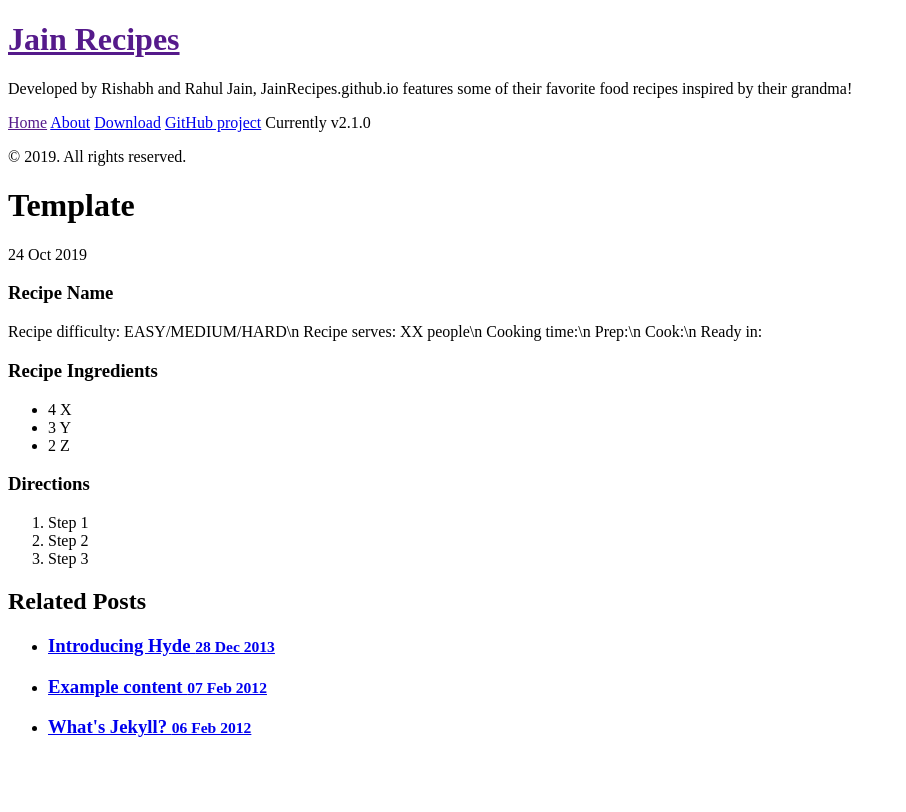
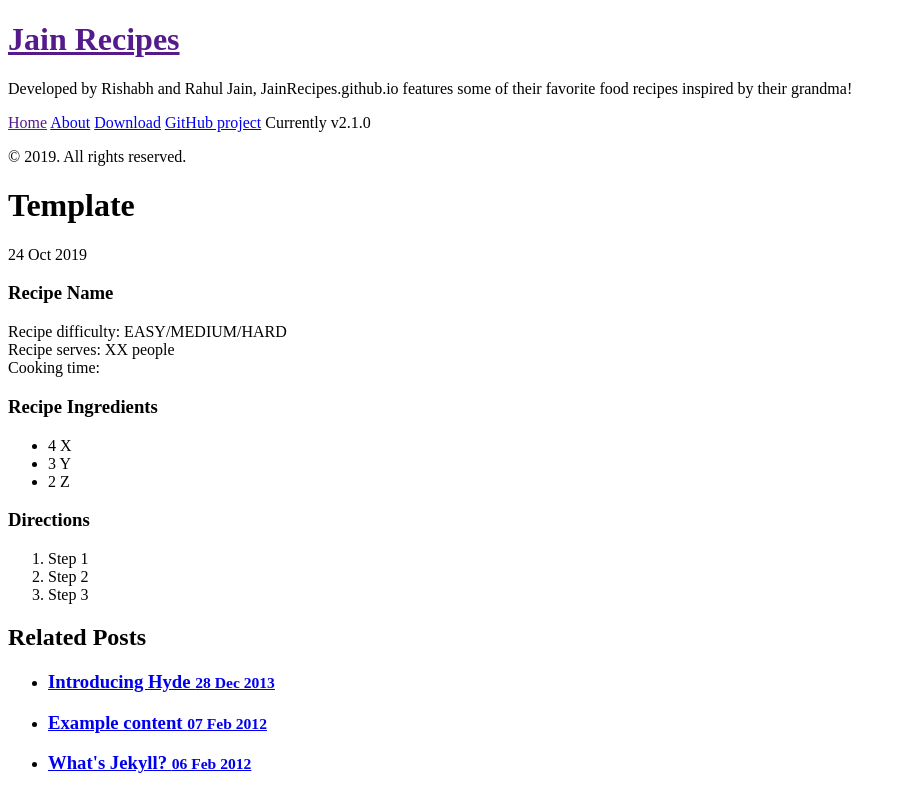
Before and after one commit to JainRecipes/JainRecipes.github.io, a Jekyll site: the page built from _posts/2019-10-24-recipe_template.md, in a window 1280 px wide. Shown: the top 812 px of the page, without its empty margins (0-906 px from the left). Built offline with Jekyll 4.4.1, drawn with Linux system fonts in a browser that asks for light colours; Markdown is read by kramdown in place of the engine named in the settings.

Commit message:
Update 2019-10-24-recipe_template.md

```diff
--- a/_posts/2019-10-24-recipe_template.md
+++ b/_posts/2019-10-24-recipe_template.md
@@ -6,12 +6,13 @@
 ### Recipe Name
 
 <div class="message">
-  Recipe difficulty: EASY/MEDIUM/HARD\n
-  Recipe serves: XX people\n
-  Cooking time:\n
-    Prep:\n
-    Cook:\n
-    Ready in:
+  Recipe difficulty: EASY/MEDIUM/HARD
+</div>
+<div class="message">
+  Recipe serves: XX people
+</div>
+<div class="message">
+  Cooking time:
 </div>
 
 ### Recipe Ingredients
```
